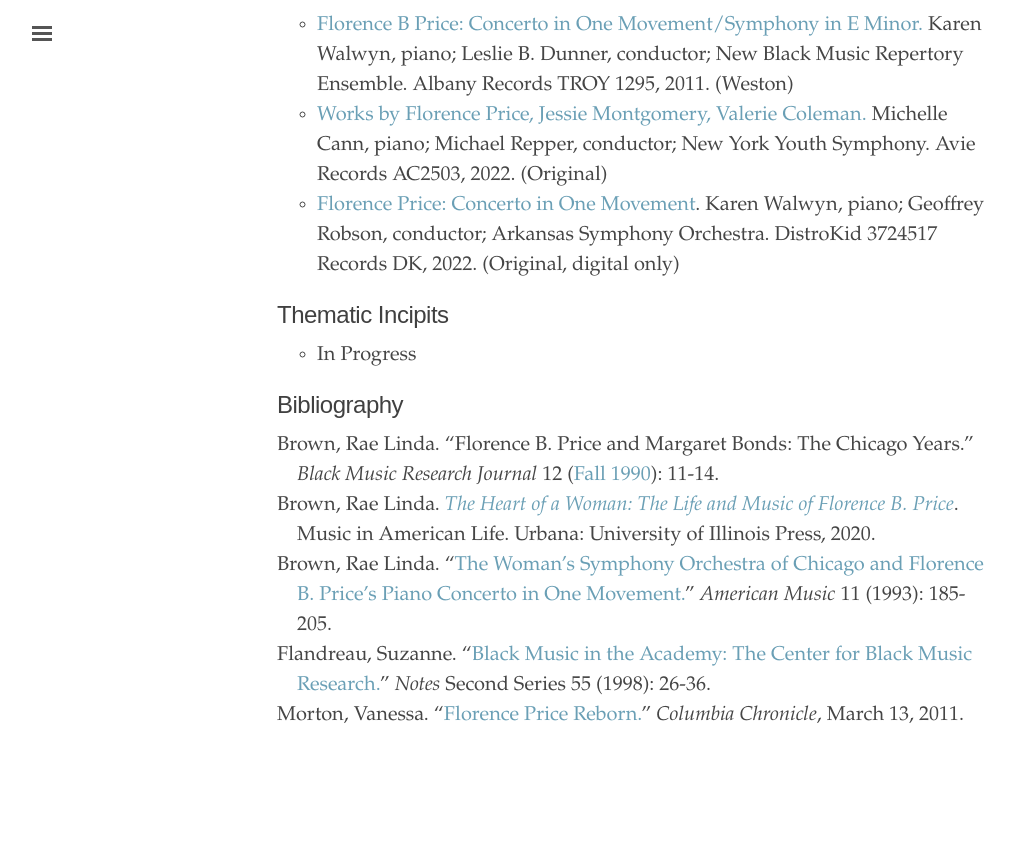
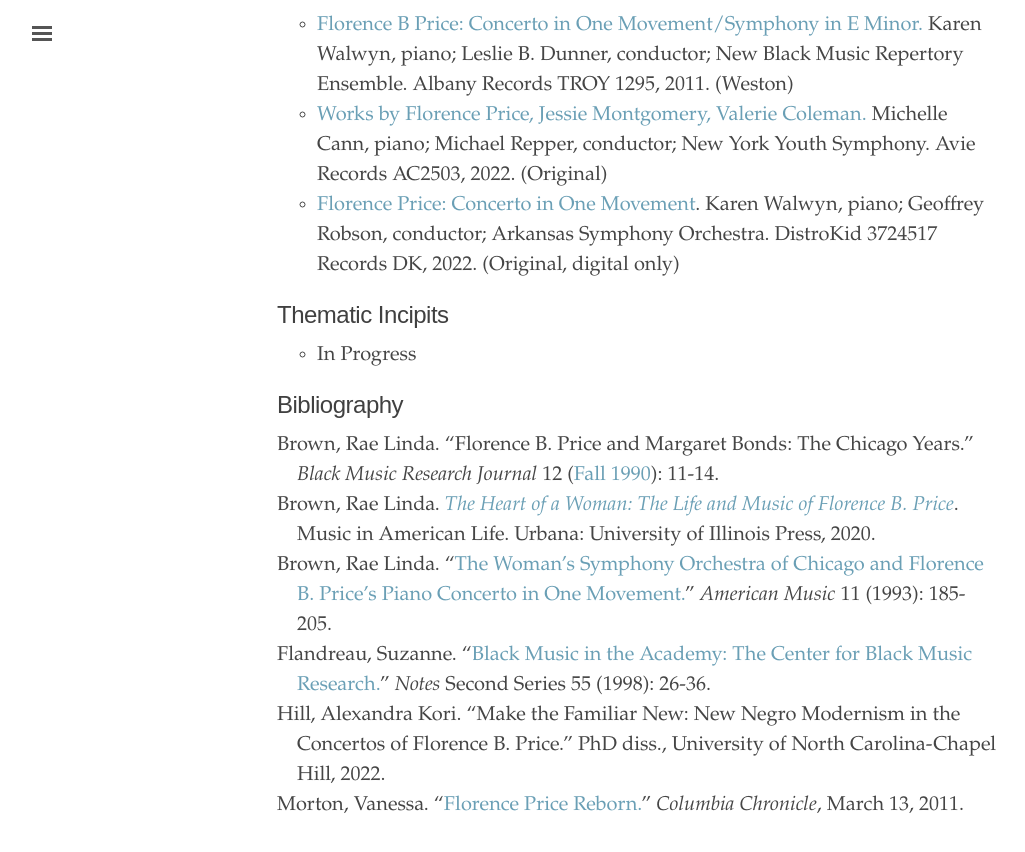
Before and after one commit to dwshadle/florence-price-catalog, a Jekyll site: the page built from _texts/price-piano_concerto_no1.md, in a window 1280 px wide and 900 px high, scrolled down 1492 px. Shown: the top 852 px of the window, without its empty margins (3-1028 px from the left). Built offline with Jekyll 4.4.1, drawn with Linux system fonts in a browser that asks for light colours; before the commit the page ends 2302 px from its top, so only the background shows below that.

Commit message:
Update price-piano_concerto_no1.md

```diff
--- a/_texts/price-piano_concerto_no1.md
+++ b/_texts/price-piano_concerto_no1.md
@@ -54,5 +54,6 @@
 2. Brown, Rae Linda. <a href="https://www.worldcat.org/title/1122800180" target="_blank">*The Heart of a Woman: The Life and Music of Florence B. Price*</a>. Music in American Life. Urbana: University of Illinois Press, 2020.
 3. Brown, Rae Linda. "<a href="https://doi.org/10.2307/3052554" target="_blank">The Woman's Symphony Orchestra of Chicago and Florence B. Price's Piano Concerto in One Movement.</a>" *American Music* 11 (1993): 185-205.
 4. Flandreau, Suzanne. "<a href="https://doi.org/10.2307/900345" target="_blank">Black Music in the Academy: The Center for Black Music Research.</a>" *Notes* Second Series 55 (1998): 26-36.
-5. Morton, Vanessa. "<a href="https://columbiachronicle.com/0b41149d-8896-57bd-9211-bb890e440613" target="_blank">Florence Price Reborn.</a>" *Columbia Chronicle*, March 13, 2011.
+5. Hill, Alexandra Kori. "Make the Familiar New: New Negro Modernism in the Concertos of Florence B. Price." PhD diss., University of North Carolina-Chapel Hill, 2022.
+6. Morton, Vanessa. "<a href="https://columbiachronicle.com/0b41149d-8896-57bd-9211-bb890e440613" target="_blank">Florence Price Reborn.</a>" *Columbia Chronicle*, March 13, 2011.
 {:.bibliography}
```
